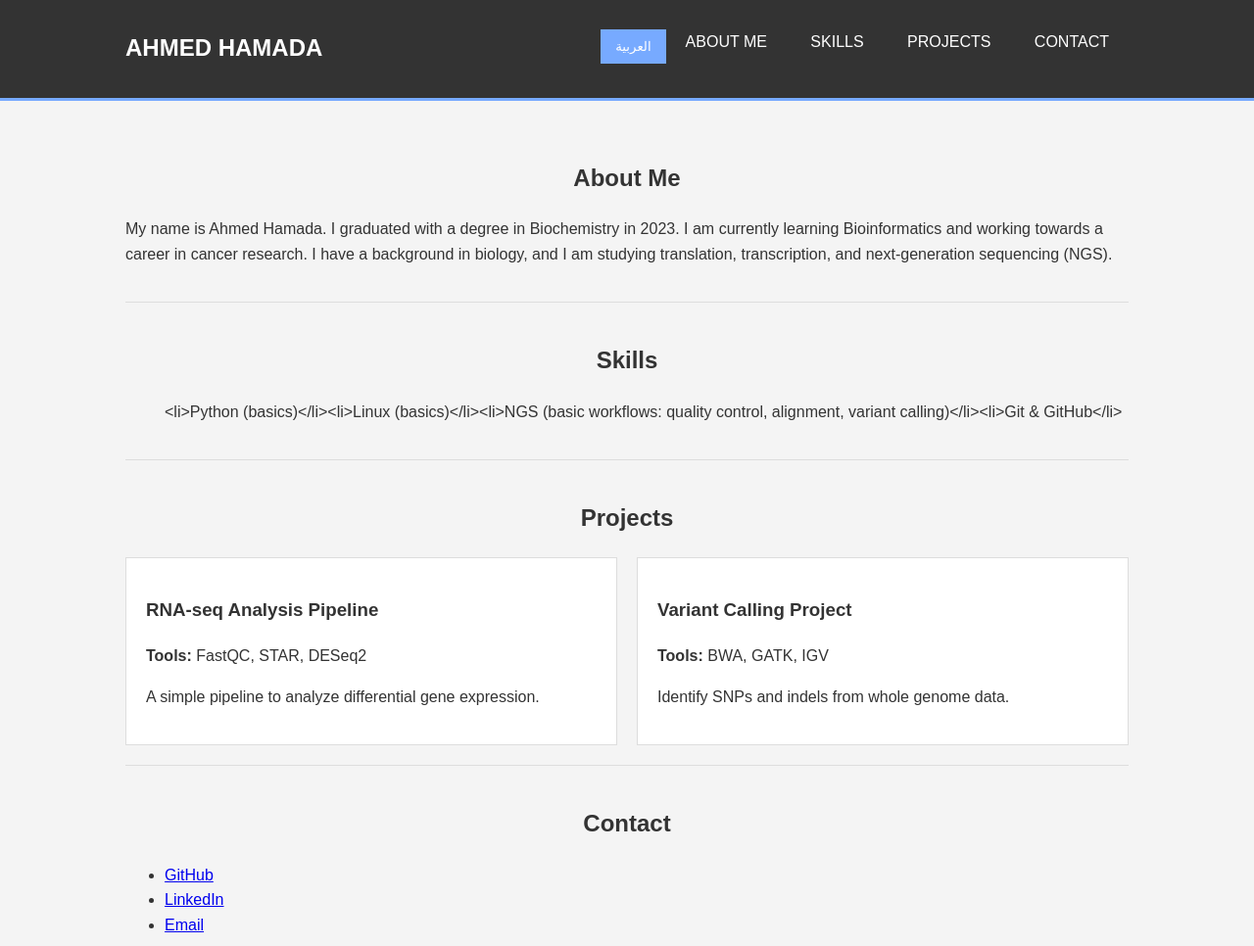
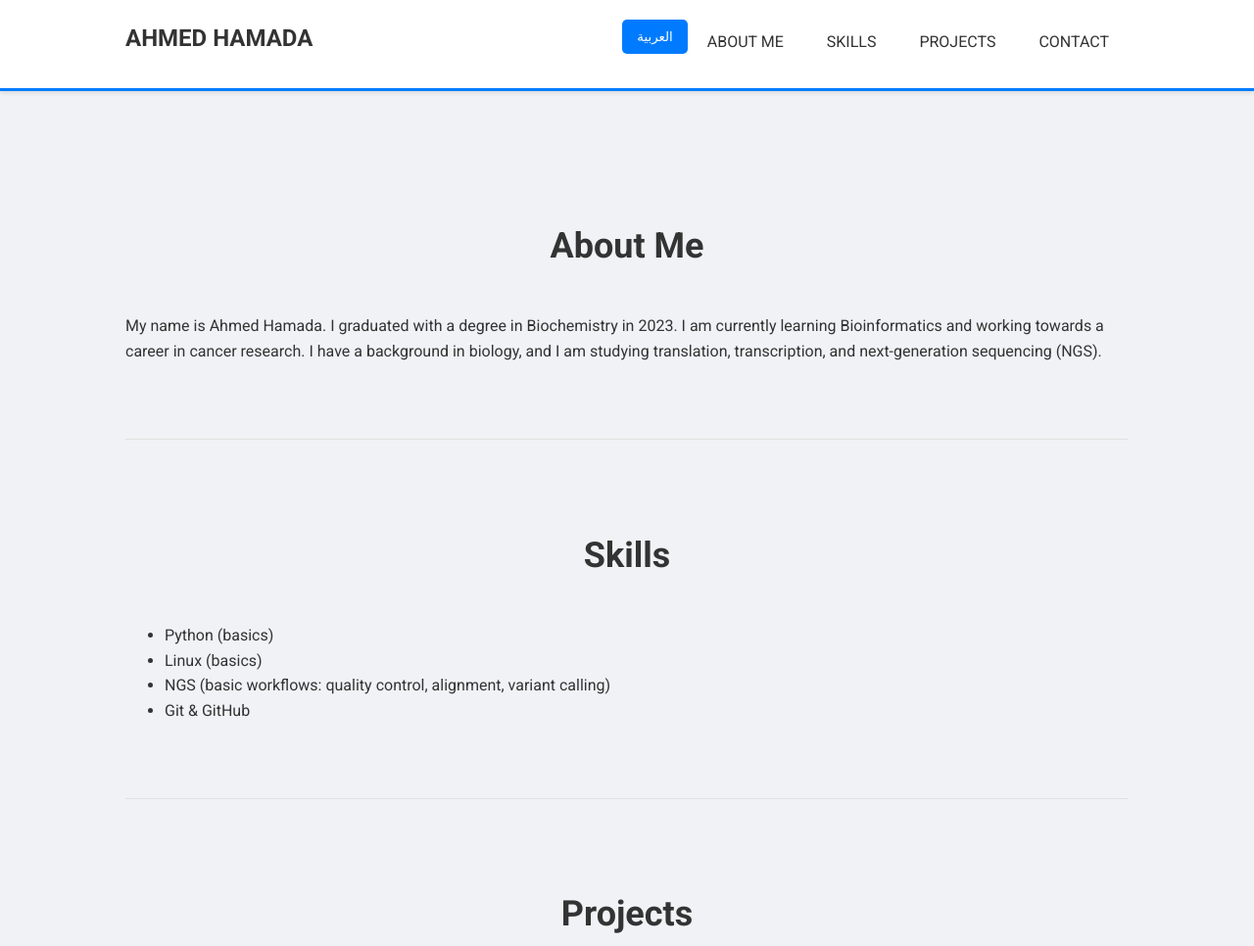
Before and after one commit to AhmadElkfrawy/portfolio-website, a plain HTML site: page index.html in a window 1280 px wide. Shown: the top 966 px of the page at 98% size. Drawn offline with Linux system fonts and the light colour scheme.

Commit message:
feat: Re-applied design improvements and project updates (attempt 2)

```diff
--- a/index.html
+++ b/index.html
@@ -5,6 +5,7 @@
     <meta name="viewport" content="width=device-width, initial-scale=1.0">
     <title>Ahmed Hamada - Portfolio</title>
     <link rel="stylesheet" href="style.css">
+    <link rel="stylesheet" href="https://cdnjs.cloudflare.com/ajax/libs/font-awesome/6.0.0-beta3/css/all.min.css">
 </head>
 <body>
     <header>
@@ -45,11 +46,11 @@
 
         <section id="contact" class="container">
             <h2 data-en="Contact" data-ar="تواصل معي">Contact</h2>
-            <ul>
-                <li><a href="https://github.com/AhmadElkfrawy" target="_blank">GitHub</a></li>
-                <li><a href="https://www.linkedin.com/in/ahmad-elkfrawy/" target="_blank">LinkedIn</a></li>
-                <li><a href="mailto:ahmadelkfrawy46@gmail.com">Email</a></li>
-            </ul>
+            <div class="contact-links">
+                <a href="https://github.com/AhmadElkfrawy" target="_blank"><i class="fab fa-github"></i> GitHub</a>
+                <a href="https://www.linkedin.com/in/ahmad-elkfrawy/" target="_blank"><i class="fab fa-linkedin"></i> LinkedIn</a>
+                <a href="mailto:ahmadelkfrawy46@gmail.com"><i class="fas fa-envelope"></i> Email</a>
+            </div>
         </section>
     </main>
 
--- a/projects.json
+++ b/projects.json
@@ -1,24 +1,38 @@
 [
     {
         "title": {
-            "en": "RNA-seq Analysis Pipeline",
-            "ar": "خط أنابيب تحليل RNA-seq"
+            "en": "Project 1: Awesome Bioinformatics Tool",
+            "ar": "المشروع الأول: أداة معلوماتية حيوية رائعة"
         },
-        "tools": "FastQC, STAR, DESeq2",
+        "tools": "Python, Biopython, Pandas",
         "description": {
-            "en": "A simple pipeline to analyze differential gene expression.",
-            "ar": "خط أنابيب بسيط لتحليل التعبير الجيني التفاضلي."
-        }
+            "en": "This is a description of my first awesome bioinformatics project. It does amazing things with DNA sequences.",
+            "ar": "هذا وصف لمشروعي الأول الرائع في المعلوماتية الحيوية. يقوم بأشياء مذهلة مع تسلسل الحمض النووي."
+        },
+        "link": "#"
     },
     {
         "title": {
-            "en": "Variant Calling Project",
-            "ar": "مشروع استدعاء المتغيرات"
+            "en": "Project 2: Cancer Data Analysis",
+            "ar": "المشروع الثاني: تحليل بيانات السرطان"
         },
-        "tools": "BWA, GATK, IGV",
+        "tools": "R, ggplot2, DESeq2",
         "description": {
-            "en": "Identify SNPs and indels from whole genome data.",
-            "ar": "تحديد تعدد الأشكال النوكليوتيدية المفردة (SNPs) والإنديلات (indels) من بيانات الجينوم الكامل."
-        }
+            "en": "In this project, I analyzed cancer patient data to find differentially expressed genes.",
+            "ar": "في هذا المشروع، قمت بتحليل بيانات مرضى السرطان للعثور على الجينات المعبر عنها بشكل تفاضلي."
+        },
+        "link": "#"
+    },
+    {
+        "title": {
+            "en": "Project 3: NGS Pipeline",
+            "ar": "المشروع الثالث: خط أنابيب NGS"
+        },
+        "tools": "Nextflow, Docker, GATK",
+        "description": {
+            "en": "I built a complete NGS pipeline for variant calling from raw sequencing data.",
+            "ar": "لقد بنيت خط أنابيب NGS كامل لاستدعاء المتغيرات من بيانات التسلسل الأولية."
+        },
+        "link": "#"
     }
 ]
--- a/script.js
+++ b/script.js
@@ -7,7 +7,11 @@ document.addEventListener('DOMContentLoaded', () => {
 
     function translatePage(lang) {
         elementsToTranslate.forEach(el => {
-            el.textContent = el.dataset[lang];
+            if (el.tagName === 'UL') {
+                el.innerHTML = el.dataset[lang];
+            } else {
+                el.textContent = el.dataset[lang];
+            }
         });
         langSwitcher.textContent = lang === 'en' ? 'العربية' : 'English';
     }
@@ -24,6 +28,7 @@ document.addEventListener('DOMContentLoaded', () => {
                         <h3>${project.title[lang]}</h3>
                         <p><strong>Tools:</strong> ${project.tools}</p>
                         <p>${project.description[lang]}</p>
+                        <a href="${project.link}" target="_blank" class="project-link">View Project</a>
                     `;
                     projectsContainer.appendChild(projectEl);
                 });
--- a/style.css
+++ b/style.css
@@ -1,11 +1,14 @@
 /* General Styles */
+@import url('https://fonts.googleapis.com/css2?family=Roboto:wght@400;700&display=swap');
+
 body {
-    font-family: sans-serif;
+    font-family: 'Roboto', sans-serif;
     line-height: 1.6;
     margin: 0;
     padding: 0;
-    background: #f4f4f4;
+    background: #f0f2f5;
     color: #333;
+    transition: background-color 0.3s, color 0.3s;
 }
 
 .container {
@@ -16,29 +19,40 @@ body {
 
 /* Header */
 header {
-    background: #333;
-    color: #fff;
-    padding-top: 30px;
+    background: #fff;
+    color: #333;
+    padding-top: 20px;
     min-height: 70px;
-    border-bottom: #77aaff 3px solid;
+    border-bottom: #007bff 3px solid;
+    box-shadow: 0 2px 4px rgba(0,0,0,0.1);
+    position: sticky;
+    top: 0;
+    z-index: 1000;
 }
 
 header a {
-    color: #fff;
+    color: #333;
     text-decoration: none;
     text-transform: uppercase;
     font-size: 16px;
+    transition: color 0.3s;
+}
+
+header a:hover {
+    color: #007bff;
 }
 
 header .logo {
     float: left;
     text-transform: uppercase;
     margin: 0;
+    font-size: 24px;
+    font-weight: 700;
 }
 
 header .nav-links {
     float: right;
-    margin: 0;
+    margin: 10px 0 0 0;
     padding: 0;
     list-style: none;
 }
@@ -50,21 +64,28 @@ header .nav-links li {
 
 header #lang-switcher {
     float: right;
-    background: #77aaff;
+    background: #007bff;
     color: #fff;
     border: 0;
     padding: 10px 15px;
     cursor: pointer;
+    border-radius: 5px;
+    transition: background-color 0.3s;
+    margin-left: 20px;
+}
+
+header #lang-switcher:hover {
+    background: #0056b3;
 }
 
 /* Main Content */
 main {
-    padding: 20px 0;
+    padding: 40px 0;
 }
 
 section {
-    padding: 20px 0;
-    border-bottom: 1px solid #ddd;
+    padding: 60px 0;
+    border-bottom: 1px solid #e0e0e0;
 }
 
 section:last-child {
@@ -73,19 +94,33 @@ section:last-child {
 
 h2 {
     text-align: center;
-    margin-bottom: 20px;
+    margin-bottom: 40px;
+    font-size: 36px;
+    color: #333;
 }
 
 #projects-container {
     display: grid;
     grid-template-columns: repeat(auto-fit, minmax(300px, 1fr));
-    gap: 20px;
+    gap: 30px;
 }
 
 .project {
     background: #fff;
     padding: 20px;
     border: 1px solid #ddd;
+    border-radius: 8px;
+    box-shadow: 0 4px 8px rgba(0,0,0,0.1);
+    transition: transform 0.3s, box-shadow 0.3s;
+}
+
+.project:hover {
+    transform: translateY(-10px);
+    box-shadow: 0 8px 16px rgba(0,0,0,0.2);
+}
+
+.project h3 {
+    color: #007bff;
 }
 
 /* Footer */
@@ -93,7 +128,7 @@ footer {
     background: #333;
     color: #fff;
     text-align: center;
-    padding: 30px 0;
+    padding: 40px 0;
     margin-top: 20px;
 }
 
@@ -105,6 +140,7 @@ footer {
         float: none;
         text-align: center;
         width: 100%;
+        margin-bottom: 10px;
     }
 
     header .nav-links li {
```
